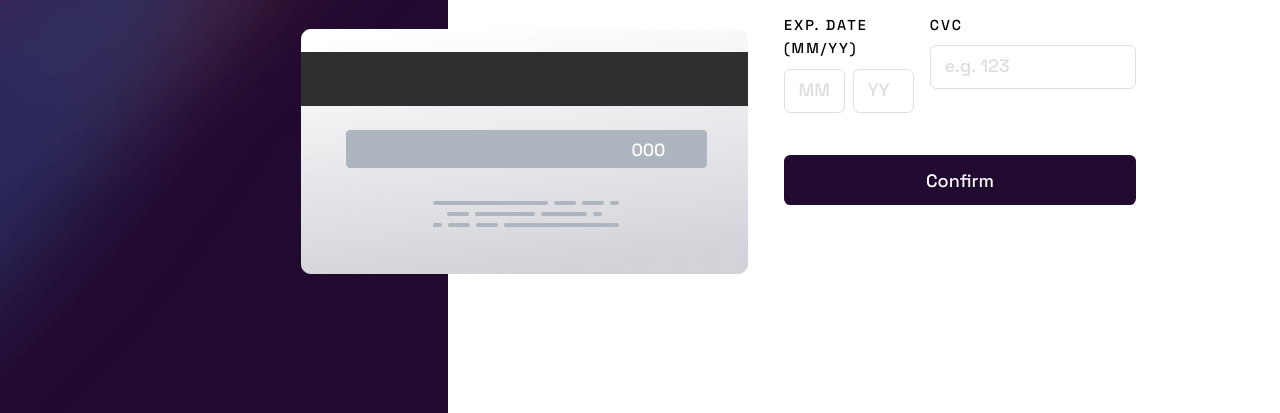
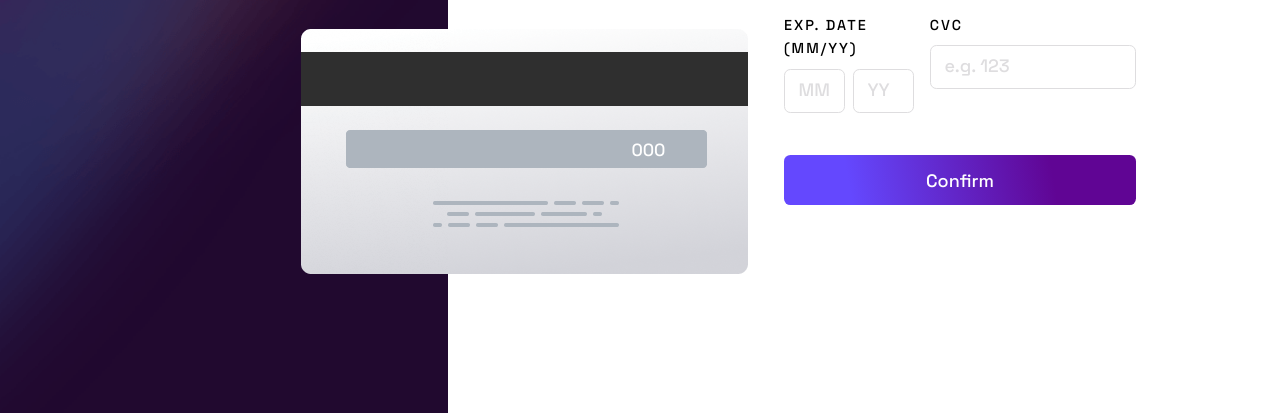
Before and after one commit to alauram/interactive-card-details-form, a plain HTML site: page index.html in a window 1280 px wide. In both pictures the pointer is over the button "Confirm". Shown: the part 387-800 px from the top of the page. Drawn offline with Linux system fonts and the light colour scheme.

Commit message:
Update main.css

```diff
--- a/main.css
+++ b/main.css
@@ -186,6 +186,9 @@ button {
     text-transform: uppercase;
     letter-spacing: 5px;
 }
+button:hover {
+    background: linear-gradient(80deg, rgba(100,72,254,1) 19%, rgba(96,5,148,1) 76%);
+}
 @media screen and (max-width:600px){
     body {
         background-image: url(./images/bg-main-mobile.png);
```
